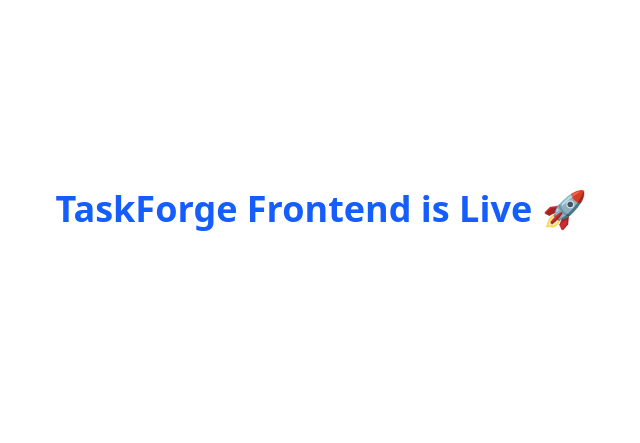
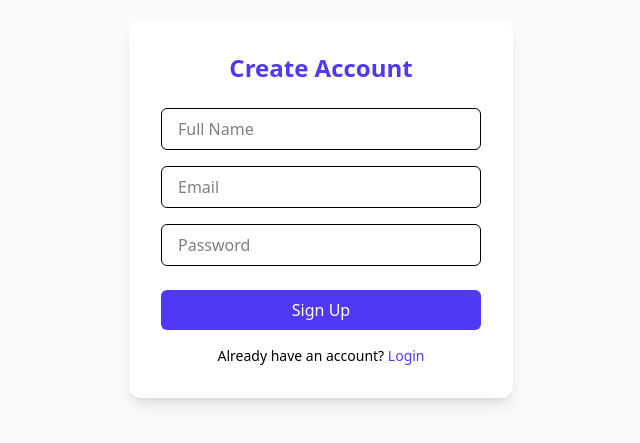
Before and after one commit to Bhupesh-aher/TaskForge-Frontend, a React (Vite) app: page /signup in a window 1280 px wide. Shown: the part 191-634 px from the top of the page, without its empty margins (319-959 px from the left). Built offline with nearby package versions, Linux system fonts and the light colour scheme.

Commit message:
feat: Add signup and login pages with redux and backend integration

```diff
--- a/src/App.jsx
+++ b/src/App.jsx
@@ -1,10 +1,16 @@
-
+import { BrowserRouter, Routes, Route, Navigate } from "react-router-dom";
+import Signup from "./pages/Signup";
+import Login from "./pages/Login";
 
 function App() {
   return (
-    <div className="flex h-screen items-center justify-center text-4xl font-bold text-blue-600">
-      TaskForge Frontend is Live 🚀
-    </div>
+    <BrowserRouter>
+      <Routes>
+        <Route path="/" element={<Navigate to="/login" />} />
+        <Route path="/signup" element={<Signup />} />
+        <Route path="/login" element={<Login />} />
+      </Routes>
+    </BrowserRouter>
   );
 }
 
--- /dev/null
+++ b/src/pages/Login.jsx
@@ -0,0 +1,59 @@
+import { useState } from "react";
+import { useDispatch, useSelector } from "react-redux";
+import { loginUser } from "../features/auth/authSlice";
+import { useNavigate, Link } from "react-router-dom";
+
+export default function Login() {
+  const [formData, setFormData] = useState({ email: "", password: "" });
+  const dispatch = useDispatch();
+  const navigate = useNavigate();
+  const { loading, error, token } = useSelector((state) => state.auth);
+
+  const handleSubmit = async (e) => {
+    e.preventDefault();
+    const result = await dispatch(loginUser(formData));
+    if (loginUser.fulfilled.match(result)) navigate("/dashboard");
+  };
+
+  return (
+    <div className="flex items-center justify-center min-h-screen bg-gray-50">
+      <form onSubmit={handleSubmit} className="bg-white p-8 rounded-xl shadow-lg w-96">
+        <h2 className="text-2xl font-bold mb-6 text-center text-indigo-600">Welcome Back</h2>
+
+        <input
+          type="email"
+          placeholder="Email"
+          value={formData.email}
+          onChange={(e) => setFormData({ ...formData, email: e.target.value })}
+          className="w-full mb-4 px-4 py-2 border rounded-md focus:outline-indigo-500"
+          required
+        />
+        <input
+          type="password"
+          placeholder="Password"
+          value={formData.password}
+          onChange={(e) => setFormData({ ...formData, password: e.target.value })}
+          className="w-full mb-6 px-4 py-2 border rounded-md focus:outline-indigo-500"
+          required
+        />
+
+        {error && <p className="text-red-500 text-sm mb-3">{error}</p>}
+
+        <button
+          type="submit"
+          disabled={loading}
+          className="w-full bg-indigo-600 text-white py-2 rounded-md hover:bg-indigo-700 disabled:opacity-50"
+        >
+          {loading ? "Logging In..." : "Login"}
+        </button>
+
+        <p className="text-sm text-center mt-4">
+          Don’t have an account?{" "}
+          <Link to="/signup" className="text-indigo-600 hover:underline">
+            Sign Up
+          </Link>
+        </p>
+      </form>
+    </div>
+  );
+}
--- /dev/null
+++ b/src/pages/Signup.jsx
@@ -0,0 +1,67 @@
+import { useState } from "react";
+import { useDispatch, useSelector } from "react-redux";
+import { registerUser } from "../features/auth/authSlice";
+import { useNavigate, Link } from "react-router-dom";
+
+export default function Signup() {
+  const [formData, setFormData] = useState({ name: "", email: "", password: "" });
+  const dispatch = useDispatch();
+  const navigate = useNavigate();
+  const { loading, error } = useSelector((state) => state.auth);
+
+  const handleSubmit = async (e) => {
+    e.preventDefault();
+    const result = await dispatch(registerUser(formData));
+    if (registerUser.fulfilled.match(result)) navigate("/login");
+  };
+
+  return (
+    <div className="flex items-center justify-center min-h-screen bg-gray-50">
+      <form onSubmit={handleSubmit} className="bg-white p-8 rounded-xl shadow-lg w-96">
+        <h2 className="text-2xl font-bold mb-6 text-center text-indigo-600">Create Account</h2>
+
+        <input
+          type="text"
+          placeholder="Full Name"
+          value={formData.name}
+          onChange={(e) => setFormData({ ...formData, name: e.target.value })}
+          className="w-full mb-4 px-4 py-2 border rounded-md focus:outline-indigo-500"
+          required
+        />
+        <input
+          type="email"
+          placeholder="Email"
+          value={formData.email}
+          onChange={(e) => setFormData({ ...formData, email: e.target.value })}
+          className="w-full mb-4 px-4 py-2 border rounded-md focus:outline-indigo-500"
+          required
+        />
+        <input
+          type="password"
+          placeholder="Password"
+          value={formData.password}
+          onChange={(e) => setFormData({ ...formData, password: e.target.value })}
+          className="w-full mb-6 px-4 py-2 border rounded-md focus:outline-indigo-500"
+          required
+        />
+
+        {error && <p className="text-red-500 text-sm mb-3">{error}</p>}
+
+        <button
+          type="submit"
+          disabled={loading}
+          className="w-full bg-indigo-600 text-white py-2 rounded-md hover:bg-indigo-700 disabled:opacity-50"
+        >
+          {loading ? "Registering..." : "Sign Up"}
+        </button>
+
+        <p className="text-sm text-center mt-4">
+          Already have an account?{" "}
+          <Link to="/login" className="text-indigo-600 hover:underline">
+            Login
+          </Link>
+        </p>
+      </form>
+    </div>
+  );
+}
```
